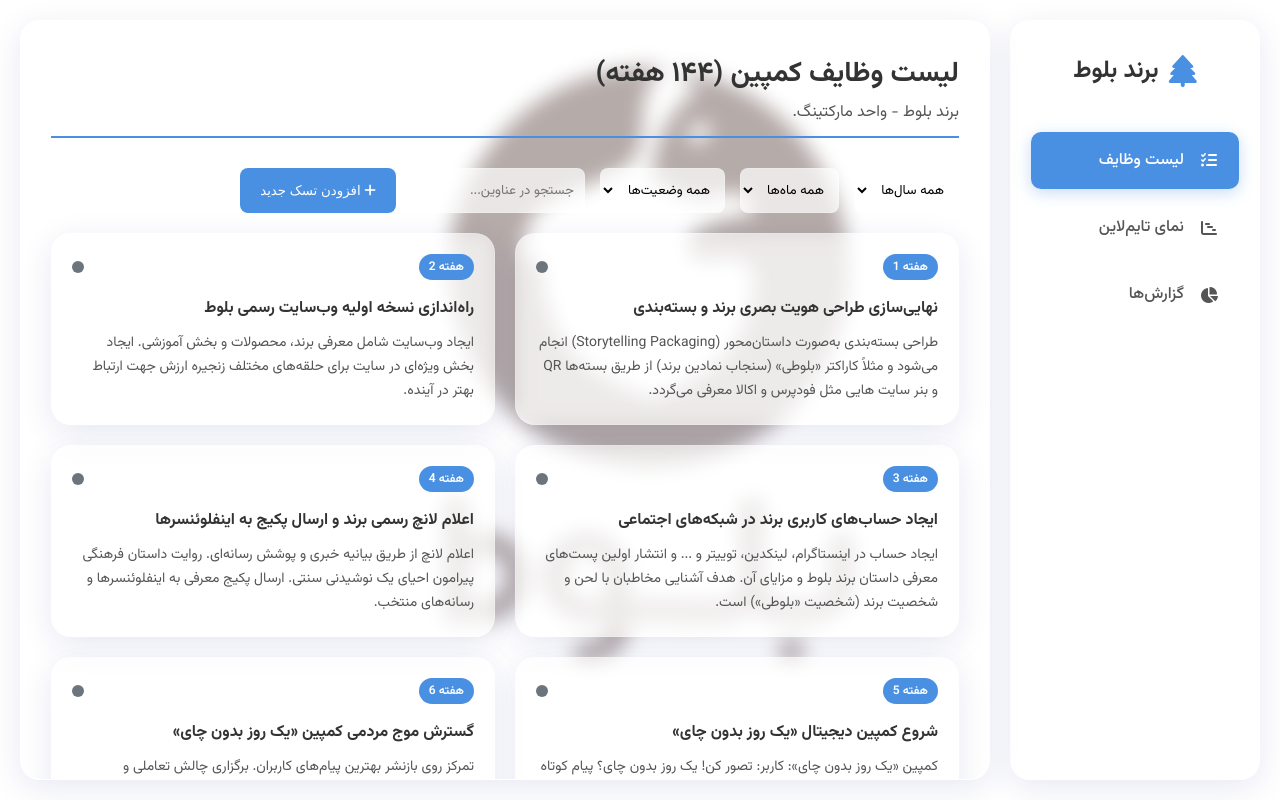
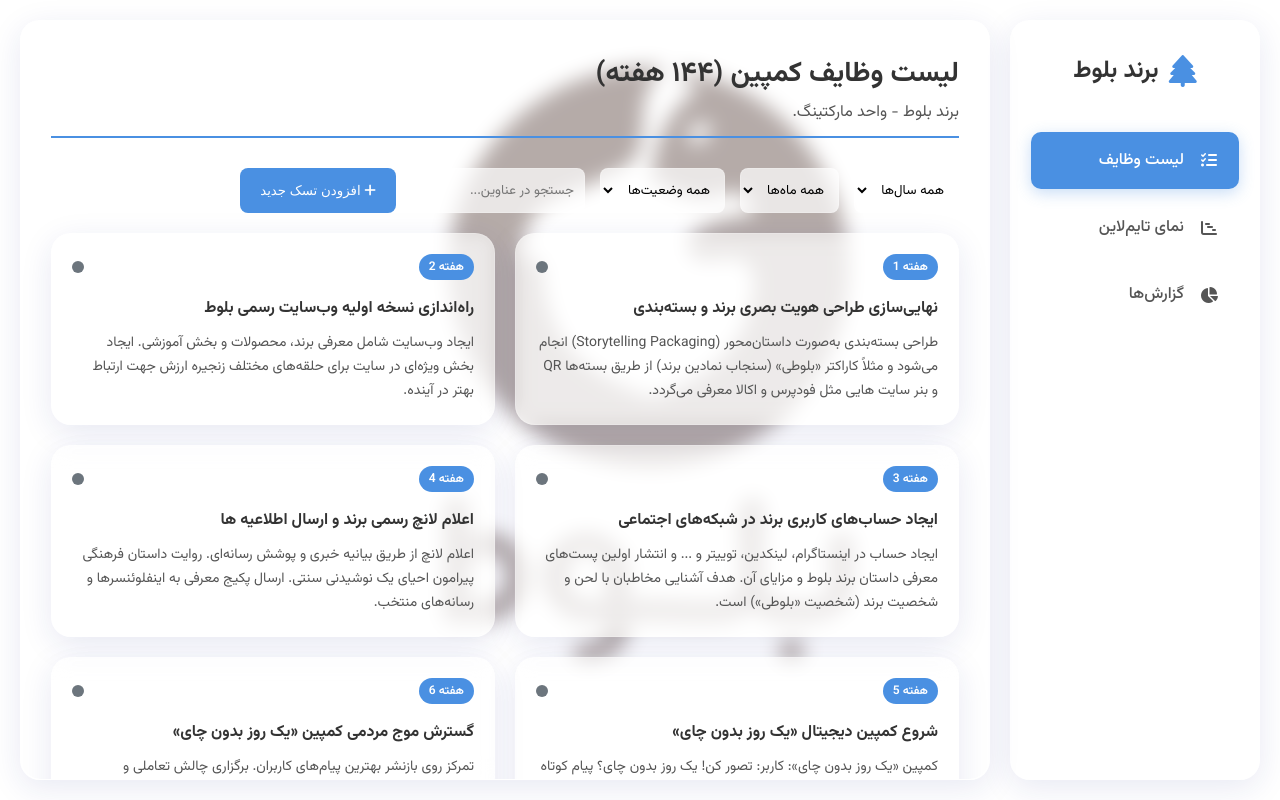
Before and after one commit to HATfood/campaign, a plain HTML site: page index.html in a window 1280 px wide. Drawn offline with nearby package versions, Linux system fonts and the light colour scheme.

Commit message:
Update index.html

```diff
--- a/index.html
+++ b/index.html
@@ -505,7 +505,7 @@ const initialCampaignData = [
     {id: 1, week: 1, phase: 1, title: 'نهایی‌سازی طراحی هویت بصری برند و بسته‌بندی', details: 'طراحی بسته‌بندی به‌صورت داستان‌محور (Storytelling Packaging) انجام می‌شود و مثلاً کاراکتر «بلوطی» (سنجاب نمادین برند) از طریق بسته‌ها QR و بنر سایت هایی مثل فودپرس و اکالا معرفی می‌گردد.', category: '1- هویت برند و بسته‌بندی جذاب', role: 'تیم مرکزی', status: 'todo'},
     {id: 2, week: 2, phase: 1, title: 'راه‌اندازی نسخه اولیه وب‌سایت رسمی بلوط', details: 'ایجاد وب‌سایت شامل معرفی برند، محصولات و بخش آموزشی. ایجاد بخش ویژه‌ای در سایت برای حلقه‌های مختلف زنجیره ارزش جهت ارتباط بهتر در آینده.', category: '2- پلتفرم دیجیتال و وب‌سایت', role: 'تیم مرکزی', status: 'todo'},
     {id: 3, week: 3, phase: 1, title: 'ایجاد حساب‌های کاربری برند در شبکه‌های اجتماعی', details: 'ایجاد حساب در اینستاگرام، لینکدین، توییتر و ... و انتشار اولین پست‌های معرفی داستان برند بلوط و مزایای آن. هدف آشنایی مخاطبان با لحن و شخصیت برند (شخصیت «بلوطی») است.', category: '3- بازاریابی محتوایی و شبکه‌های اجتماعی', role: 'تیم مرکزی', status: 'todo'},
-    {id: 4, week: 4, phase: 1, title: 'اعلام لانچ رسمی برند و ارسال پکیج به اینفلوئنسرها', details: 'اعلام لانچ از طریق بیانیه خبری و پوشش رسانه‌ای. روایت داستان فرهنگی پیرامون احیای یک نوشیدنی سنتی. ارسال پکیج معرفی به اینفلوئنسرها و رسانه‌های منتخب.', category: '3- بازاریابی محتوایی و شبکه‌های اجتماعی', role: 'رسانه‌ها', status: 'todo'},
+    {id: 4, week: 4, phase: 1, title: 'اعلام لانچ رسمی برند و ارسال اطلاعیه ها', details: 'اعلام لانچ از طریق بیانیه خبری و پوشش رسانه‌ای. روایت داستان فرهنگی پیرامون احیای یک نوشیدنی سنتی. ارسال پکیج معرفی به اینفلوئنسرها و رسانه‌های منتخب.', category: '3- بازاریابی محتوایی و شبکه‌های اجتماعی', role: 'رسانه‌ها', status: 'todo'},
     {id: 5, week: 5, phase: 1, title: 'شروع کمپین دیجیتال «یک روز بدون چای»', details: 'کمپین «یک روز بدون چای»: کاربر: تصور کن! یک روز بدون چای؟ پیام کوتاه با هشتگ #یک_روز_بدون_چای. برند: انیمیشن فان از دردسرهای بدون چای.بهترین پیام‌ها می‌شن سناریوی قسمت بعدی.', category: '3- بازاریابی محتوایی و شبکه‌های اجتماعی', role: 'مصرف‌کننده', status: 'todo'},
     {id: 6, week: 6, phase: 1, title: 'گسترش موج مردمی کمپین «یک روز بدون چای»', details: 'تمرکز روی بازنشر بهترین پیام‌های کاربران. برگزاری چالش تعاملی و رأی‌گیری. ساخت انیمیشن کوتاه طنز از بهترین سناریوها و اجرای تبلیغات پولی هدفمند (PPC).', category: '3- بازاریابی محتوایی و شبکه‌های اجتماعی', role: 'رسانه‌ها', status: 'todo'},
     {id: 7, week: 7, phase: 1, title: 'توزیع هوشمندانه پک نمونه در شبکه فروش', details: 'ارسال پک‌های نمونه به فروشندگان و مغازه‌داران منتخب. هر پک شامل: محصولات تست + بروشور آموزشی + QR کد برای بازخورد سریع و عضویت در پرتال وبسایت.', category: '6-برنامه‌ریزی جهت رویدادها و تجربه‌های حضوری', role: 'فروشندگان و خرده‌فروشان', status: 'todo'},
```
